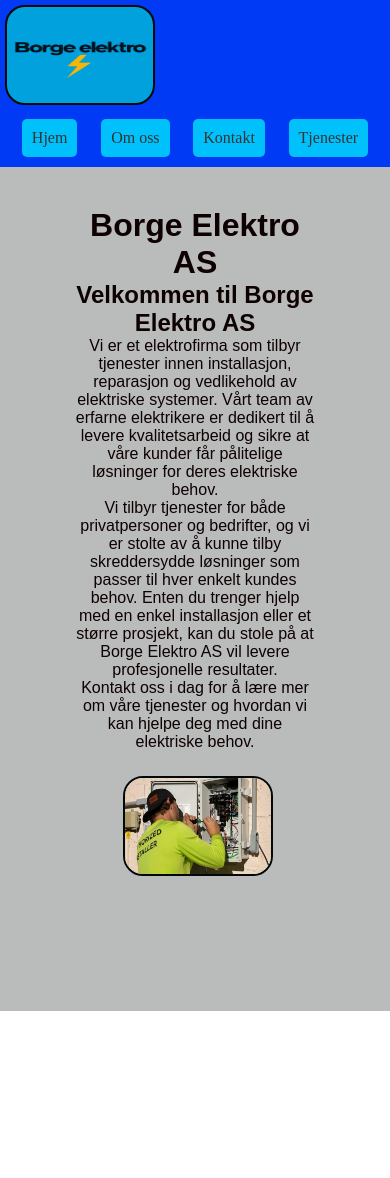
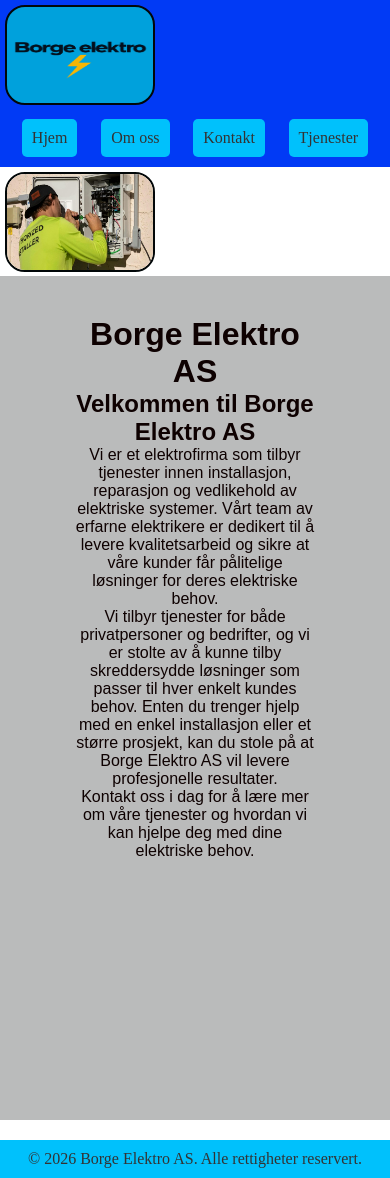
Before and after one commit to Balxkodehodet/Borge_Elektro, a React (Vite) app: page / in a window 390 px wide. Before the commit the page ends 1011 px from the top, so only its background shows below. Built offline with nearby package versions, Linux system fonts and the light colour scheme.

Commit message:
added footer

```diff
--- a/src/App.css
+++ b/src/App.css
@@ -75,6 +75,13 @@
   color: #333;
 }
 
+.footer
+{
+  padding: 10px;
+  background-color: #999999;
+  color: #333;
+  text-align: center;
+}
 @media (max-width: 768px) {
  .logo
 {
@@ -95,4 +102,12 @@
   border-radius: 20px;
   border: 2px solid #020708;
 }
+.footer
+{
+  margin-top: 20px;
+  padding: 10px;
+  background-color: #00c1fc;
+  color: #333;
+  text-align: center;
 }
+}
--- a/src/App.tsx
+++ b/src/App.tsx
@@ -12,9 +12,6 @@
       <p>Vi tilbyr tjenester for både privatpersoner og bedrifter, og vi er stolte av å kunne tilby skreddersydde løsninger som passer til hver enkelt kundes behov. Enten du trenger hjelp med en enkel installasjon eller et større prosjekt, kan du stole på at Borge Elektro AS vil levere profesjonelle resultater.</p>
       <p>Kontakt oss i dag for å lære mer om våre tjenester og hvordan vi kan hjelpe deg med dine elektriske behov.</p>
       </div>
-      <div className="electrician-container">
-        <img src={electrician} alt="Electrician" className="electrician" />
-      </div>
       </div>
     </>
   )
--- a/src/Components/LayoutLandingpage.tsx
+++ b/src/Components/LayoutLandingpage.tsx
@@ -16,8 +16,14 @@
       </ul>
     </header>
     <main>
-      <Outlet />
+      <div className="electrician-container">
+        <img src={electrician} alt="Electrician" className="electrician" />
+      </div>
     </main>
+    <Outlet />
+    <footer className="footer">
+      <p>&copy; 2026 Borge Elektro AS. Alle rettigheter reservert.</p>
+    </footer>
     </>
   );
 }
```
